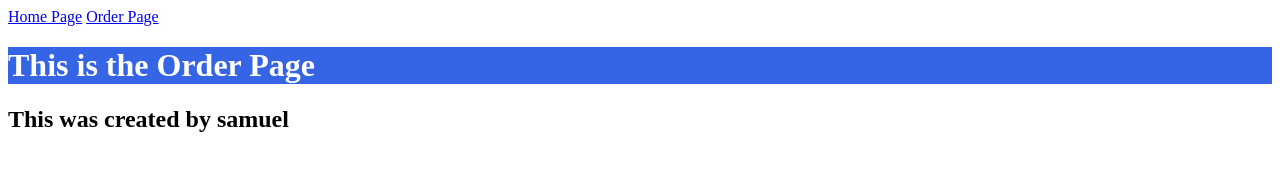
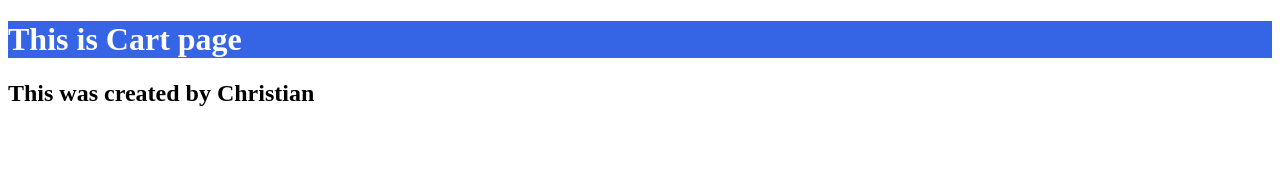
Before and after one commit to sammyalwayscode/ready-commence, a plain HTML site: page CartPage.html in a window 1280 px wide. Drawn offline with Linux system fonts and the light colour scheme.

Commit message:
cart page edited

```diff
--- a/CartPage.html
+++ b/CartPage.html
@@ -11,10 +11,9 @@
   </head>
   <body>
     <header>
-      <a href="/index.html">Home Page</a>
-      <a href="/order-sam.html">Order Page</a>
+
     </header>
-    <h1 class="test">This is the Order Page</h1>
-    <h2>This was created by samuel</h2>
+    <h1 class="test">This is Cart page </h1>
+    <h2>This was created by Christian </h2>
   </body>
 </html>
```
